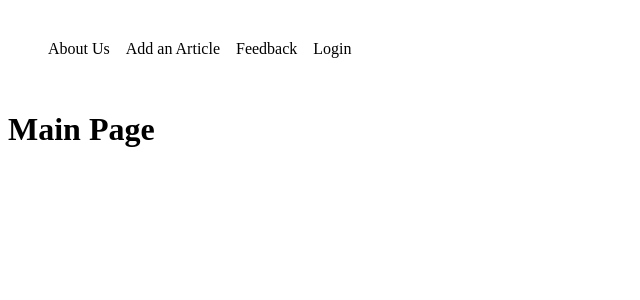
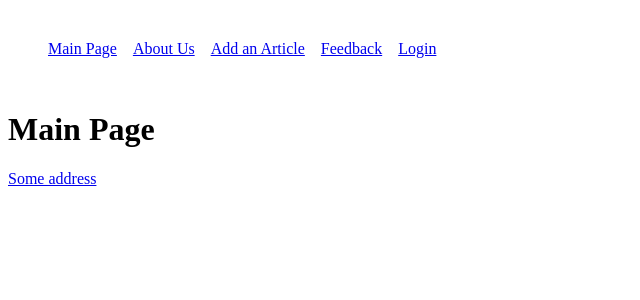
Before and after one commit to LikeKugi/Django_courses, a Django app: page / in a window 1280 px wide. Shown: the top 300 px of the page, without its empty margins (0-640 px from the left). Run offline with Django 5.2, Linux system fonts and the light colour scheme; style sheets or scripts are compiled from the project's sources.

Commit message:
feat: add menu

```diff
--- a/selfedu/women/templates/women/index.html
+++ b/selfedu/women/templates/women/index.html
@@ -11,8 +11,12 @@
     <div class="container header__container">
         <nav class="header__nav nav">
             <ul class="nav__list">
-                {% for item in menu %}
-                    <li class="nav__item">{{ item }}</li>
+                {% for route in menu %}
+                    <li class="nav__item">
+                        {% for path, description in route.items %}
+                            <a href="{% url path %}">{{ description }}</a>
+                        {% endfor %}
+                    </li>
                 {% endfor %}
             </ul>
         </nav>
@@ -20,7 +24,7 @@
 </header>
 <h1>{{ title }}</h1>
 <div class="app">
-
+    <a href="{% url 'post' 'sug_name' %}">Some address</a>
 </div>
 </body>
 </html>
--- a/selfedu/women/urls.py
+++ b/selfedu/women/urls.py
@@ -6,10 +6,14 @@ from . import converters
 register_converter(converters.TwoDigitMonthConverter, 'month')
 
 urlpatterns = [
-    path('', views.index),
+    path('', views.index, name='home'),
+    path('about/', views.about, name='about'),
+    path('addpage/', views.add_page, name='add_page'),
+    path('feedback/', views.feedback, name='feedback'),
+    path('login', views.login, name='login'),
+    path('post/<slug:post_id>', views.get_post_by_id, name='post'),
     path('cat/<int:cat_id>/', views.categories),
     path('cat/<slug:cat_slug>/', views.categories_by_slug),
     re_path(r'^archive/(?P<year>[0-9]{4})/', views.archive),
     path('archive/<month:month>/', views.archive_by_month),
-    path('about/', views.about),
 ]
--- a/selfedu/women/views.py
+++ b/selfedu/women/views.py
@@ -3,7 +3,8 @@ from django.shortcuts import render, redirect
 
 # Create your views here.
 
-menu = ['About Us', 'Add an Article', 'Feedback', 'Login']
+menu = [{'home': 'Main Page'}, {'about': 'About Us'}, {'add_page': 'Add an Article'}, {'feedback': 'Feedback'},
+        {'login': 'Login'}]
 
 
 def index(request):
@@ -13,6 +14,22 @@ def index(request):
 
 def about(request):
     return render(request, 'women/about.html', {'title': 'About Us', 'menu': menu})
+
+
+def add_page(request):
+    return HttpResponse(f'<h1>Adding Page</h1>')
+
+
+def feedback(request):
+    return HttpResponse(f'<h1>Feedback</h1>')
+
+
+def login(request):
+    return HttpResponse(f'<h1>Login</h1>')
+
+
+def get_post_by_id(request, post_id):
+    return HttpResponse(f'<h1>Post with {post_id} ID</h1>')
 
 
 def categories(request, cat_id: int):
```
